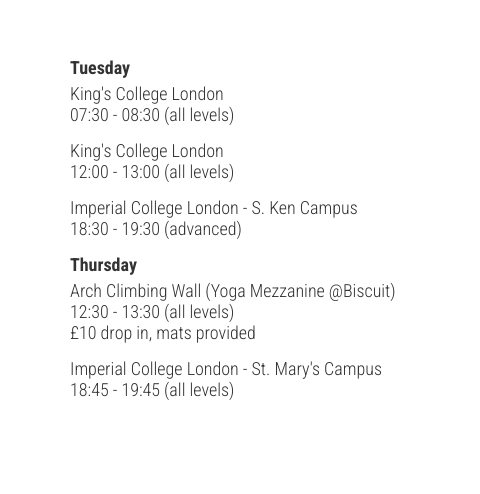
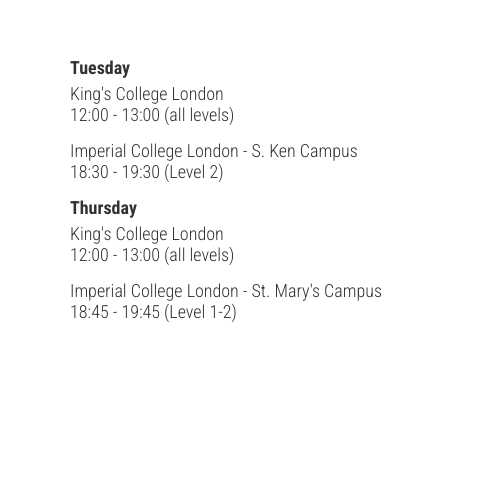
Before and after one commit to tzyl/cathyl, a plain HTML site: page index.html in a window 1280 px wide. Shown: the part 1779-2273 px from the top of the page, 0-480 px from the left. Drawn offline with nearby package versions, Linux system fonts and the light colour scheme; some packages are replaced by stand-ins of ours; grey boxes are pictures that could not be loaded.

Commit message:
Updated classes.

```diff
--- a/index.html
+++ b/index.html
@@ -110,34 +110,22 @@
                             <div class="class-day">Tuesday</div>
                             <div class="class-details">
                                 <p>King's College London</p>
-                                <p>07:30 - 08:30 (all levels)</p>
+                                <p>12:00 - 13:00 (all levels)</p>
                             </div>
+                            <div class="class-details">
+                                <p>Imperial College London - S. Ken Campus</p>
+                                <p>18:30 - 19:30 (Level 2)</p>
+                            </div>
+                        </div>
+                        <div class="class-list">
+                            <div class="class-day">Thursday</div>
                             <div class="class-details">
                                 <p>King's College London</p>
                                 <p>12:00 - 13:00 (all levels)</p>
                             </div>
                             <div class="class-details">
-                                <p>Imperial College London - S. Ken Campus</p>
-                                <p>18:30 - 19:30 (advanced)</p>
-                            </div>
-                        </div>
-                        <!-- <div class="class-list">
-                            <div class="class-day">Wednesday</div>
-                            <div class="class-details">
-                                <p>Gymbox Westfield Stratford</p>
-                                <p>19:00 - 19:45 (all levels)</p>
-                            </div>
-                        </div> -->
-                        <div class="class-list">
-                            <div class="class-day">Thursday</div>
-                            <div class="class-details">
-                                <p>Arch Climbing Wall (Yoga Mezzanine @Biscuit)</p>
-                                <p>12:30 - 13:30 (all levels)</p>
-                                <p>£10 drop in, mats provided</p>
-                            </div>
-                            <div class="class-details">
                                 <p>Imperial College London - St. Mary's Campus</p>
-                                <p>18:45 - 19:45 (all levels)</p>
+                                <p>18:45 - 19:45 (Level 1-2)</p>
                             </div>
                         </div>
                     </div>
--- a/js/cathyl.js
+++ b/js/cathyl.js
@@ -59,12 +59,12 @@
 var infoWindow;
 // var infoWindows = [];
 var locations = [
+    ['King\'s College London', {lat: 51.5046914, lng: -0.0898922}, '<div><b>King\'s College London</b><br>Tuesday + Thursday 12:00 - 13:00 (all levels)</div>'],
+    ['Imperial College London - South Kensington Campus', {lat: 51.4987997, lng: -0.1761291}, '<div><b>Imperial College London - South Kensington Campus</b><br>Tuesday 18:30 - 19:30 (advanced)</div>'],
     ['Imperial College London - St Mary\'s Campus', {lat: 51.517158, lng: -0.1748028}, '<div><b>Imperial College London - St Mary\'s Campus</b><br>Thursday 18:45 - 19:45 (all levels)</div>'],
-    ['Imperial College London - South Kensington Campus', {lat: 51.4987997, lng: -0.1761291}, '<div><b>Imperial College London - South Kensington Campus</b><br>Tuesday 18:30 - 19:30 (advanced)</div>'],
     // ['Gymbox Westfield Stratford', {lat: 51.5429803, lng: -0.0095808}, '<div><b>Gymbox Westfield Stratford</b><br>Wednesday 19:00 - 19:45 (all levels)</div>'],
-    ['King\'s College London', {lat: 51.4979351, lng: -0.0915826}, '<div><b>King\'s College London</b><br>Tuesday 07:30 - 08:30 (all levels)</div>'],
-    ['King\'s College London', {lat: 51.5046914, lng: -0.0898922}, '<div><b>King\'s College London</b><br>Tuesday 12:00 - 13:00 (all levels)</div>'],
-    ['Arch Climbing Wall (Yoga Mezzanine @Biscuit)', {lat: 51.494561, lng: -0.062203}, '<div><b>Arch Climbing Wall (Yoga Mezzanine @Biscuit)</b><br>18:45 - 19:45 (all levels)</div>']
+    // ['King\'s College London', {lat: 51.4979351, lng: -0.0915826}, '<div><b>King\'s College London</b><br>Tuesday 07:30 - 08:30 (all levels)</div>'],
+    // ['Arch Climbing Wall (Yoga Mezzanine @Biscuit)', {lat: 51.494561, lng: -0.062203}, '<div><b>Arch Climbing Wall (Yoga Mezzanine @Biscuit)</b><br>18:45 - 19:45 (all levels)</div>']
 ];
 
 function initMap() {
@@ -93,7 +93,7 @@
     }
 
     window.setTimeout(function() {
-        google.maps.event.trigger(markers[0], 'click');
+        google.maps.event.trigger(markers[markers.length - 1], 'click');
     }, locations.length * 400)
 }
 
```
